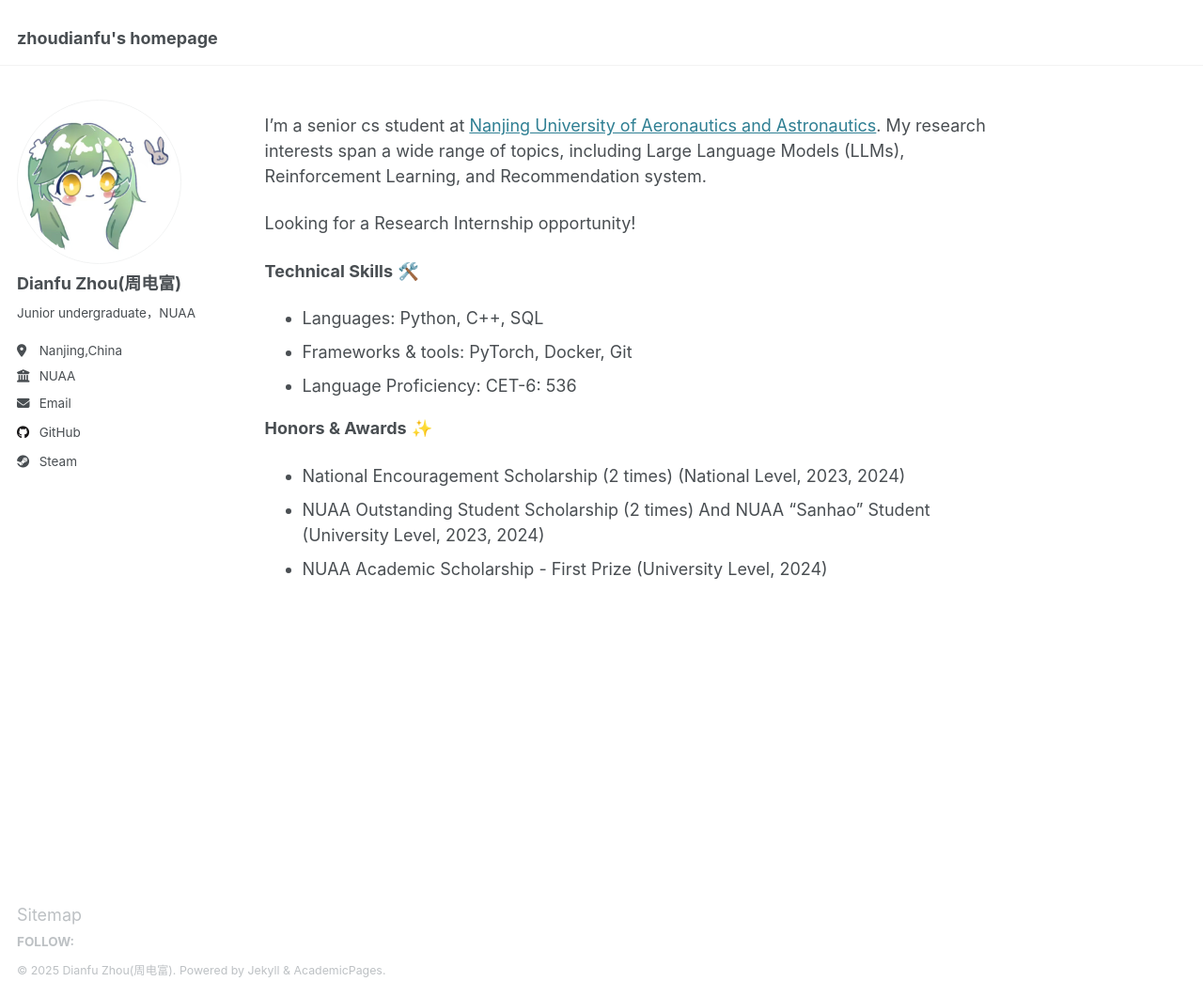
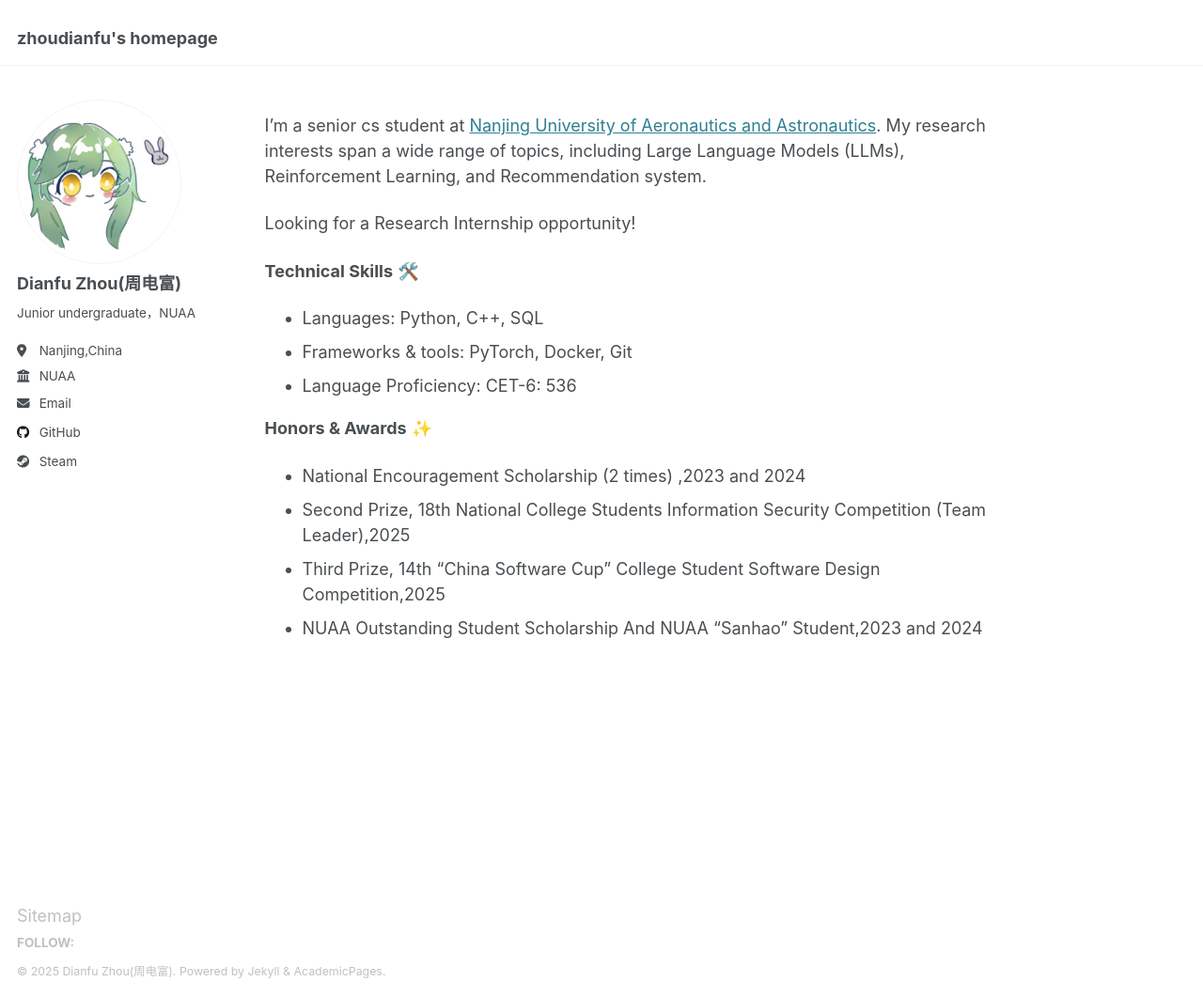
Before and after one commit to zhoudianfu/zhoudianfu.github.io, a Jekyll site: the page built from _pages/about.md, in a window 1280 px wide and 1061 px high. Shown: the whole window at 94% size. Built offline with Jekyll 4.4.1, drawn with Linux system fonts in a browser that asks for light colours.

Commit message:
Update about.md

```diff
--- a/_pages/about.md
+++ b/_pages/about.md
@@ -18,6 +18,7 @@ Looking for a Research Internship opportunity!
 - Language Proficiency: CET-6: 536
 
 **Honors & Awards** ✨
-*   National Encouragement Scholarship (2 times) (National Level, 2023, 2024)
-*   NUAA Outstanding Student Scholarship (2 times) And NUAA "Sanhao" Student  (University Level, 2023, 2024)
-*   NUAA Academic Scholarship - First Prize (University Level, 2024)
+*   National Encouragement Scholarship (2 times) ,2023 and 2024
+*   Second Prize, 18th National College Students Information Security Competition (Team Leader),2025
+*   Third Prize, 14th "China Software Cup" College Student Software Design Competition,2025
+*   NUAA Outstanding Student Scholarship And NUAA "Sanhao" Student,2023 and 2024
```
